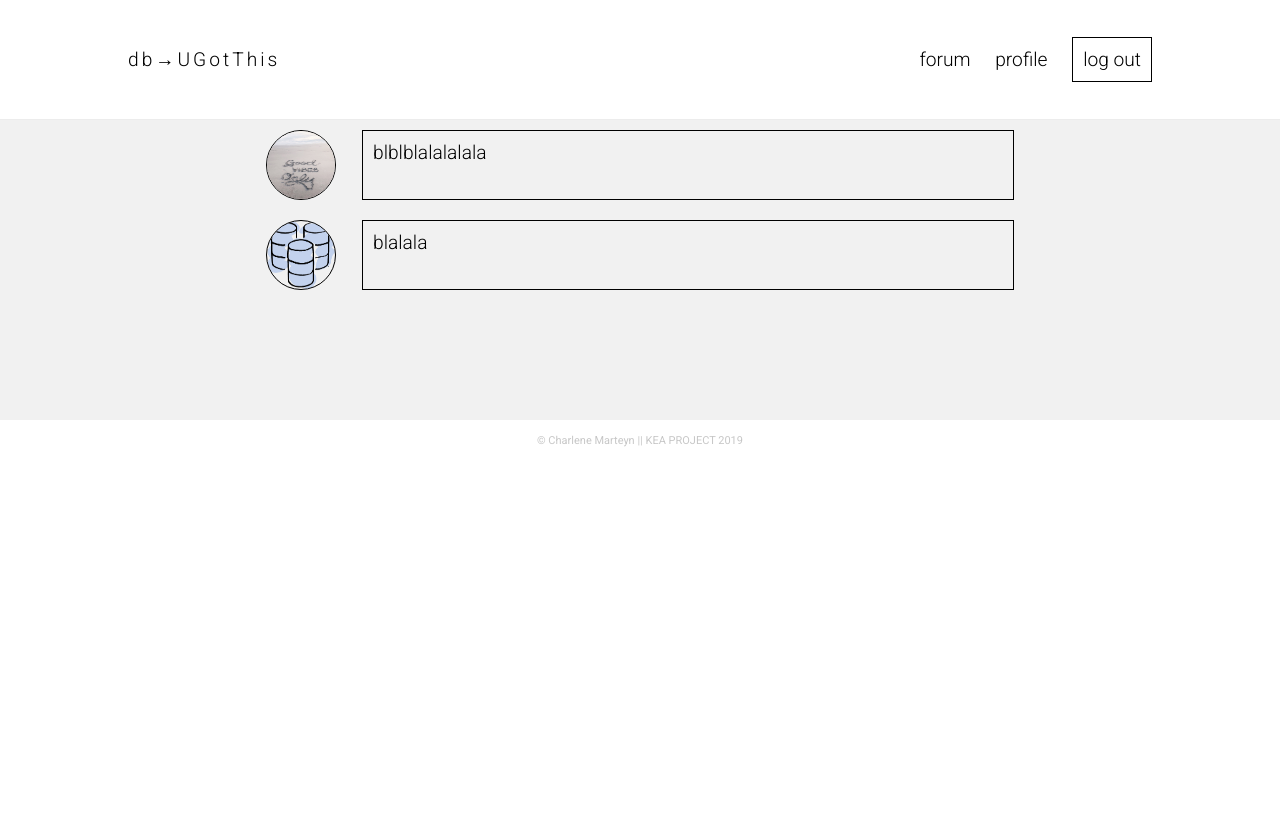
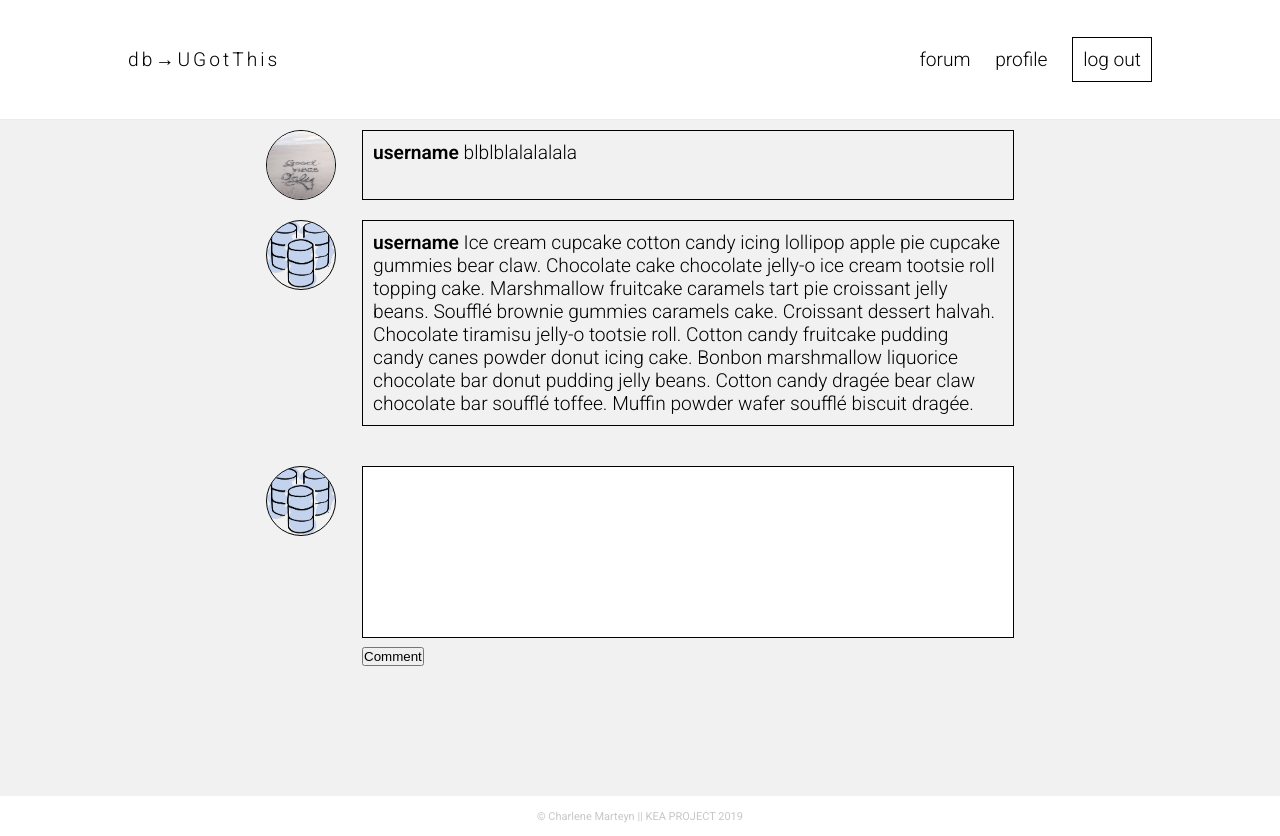
Before and after one commit to MarteynCharlene/dbugotthis, a PHP site: page /fullsubject.php in a window 1280 px wide. Before the commit the page ends 447 px from the top, so only its background shows below. Run offline with PHP 8.4, Linux system fonts and the light colour scheme; the visitor is signed in with stand-in values (Sample User, id 1).

Commit message:
forum fetching subjects working

```diff
--- a/css/fullsubject.css
+++ b/css/fullsubject.css
@@ -23,3 +23,18 @@ main div p{
     margin: 10px;
     border: 1px solid black;
 }
+
+main div p span{
+    font-weight: bold;
+}
+
+#frmForumReply{
+    margin: 10px;
+}
+
+#frmForumReply textarea{
+    width: 100%;
+    border: 1px solid black;
+    padding:10px;
+    resize: none;
+}
--- a/fullsubject.php
+++ b/fullsubject.php
@@ -17,14 +17,21 @@ require_once __DIR__.'/top.php';
 <main>
     <div>
         <img src="img/6.jpg">
-        <p>blblblalalalala</p>
+        <p><span>username </span>blblblalalalala</p>
     </div>
 
     <div>
         <img src="img/test.png">
-        <p>blalala</p>
+        <p><span>username </span>Ice cream cupcake cotton candy icing lollipop apple pie cupcake gummies bear claw. Chocolate cake chocolate jelly-o ice cream tootsie roll topping cake. Marshmallow fruitcake caramels tart pie croissant jelly beans. Soufflé brownie gummies caramels cake. Croissant dessert halvah. Chocolate tiramisu jelly-o tootsie roll. Cotton candy fruitcake pudding candy canes powder donut icing cake. Bonbon marshmallow liquorice chocolate bar donut pudding jelly beans. Cotton candy dragée bear claw chocolate bar soufflé toffee. Muffin powder wafer soufflé biscuit dragée.</p>
     </div>
 
+    <div class="mt20">
+        <img src="img/test.png">
+        <form id="frmForumReply"action="">
+        <textarea name="message" rows="10" cols="30"></textarea>
+            <input type="submit" value="Comment">
+        </form>
+    </div>
 
 </main>
 
```
Also changed, not shown: forum.php (+38 -4 lines).
